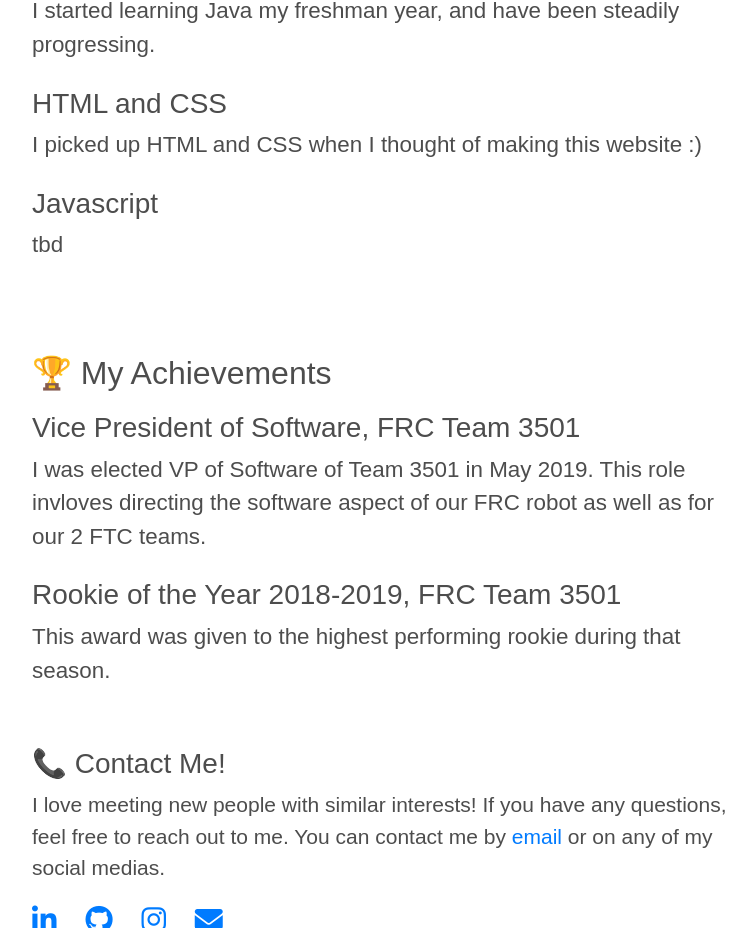
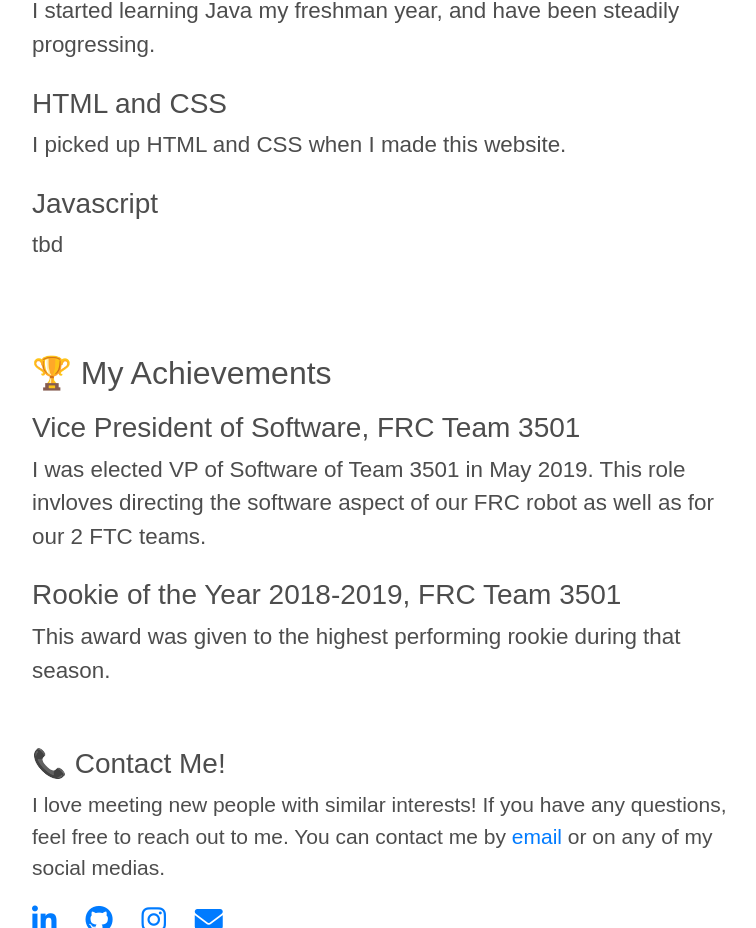
Before and after one commit to dwijenchawra/oldsite, a plain HTML site: page index.html in a window 1280 px wide. Shown: the part 915-1843 px from the top of the page, without its empty margins (256-1012 px from the left). Drawn offline with nearby package versions, Linux system fonts and the light colour scheme; a web font is replaced by a local one.

Commit message:
updated skills

```diff
--- a/index.html
+++ b/index.html
@@ -60,7 +60,7 @@
                     <div class="child">Java</div>
                     <div class="description">I started learning Java my freshman year, and have been steadily progressing.</div>
                     <div class="child">HTML and CSS</div>
-                    <div class="description">I picked up HTML and CSS when I thought of making this website :)</div>
+                    <div class="description">I picked up HTML and CSS when I made this website.</div>
                     <div class="child">Javascript</div>
                     <div class="description">tbd</div>
                 </div>
```
